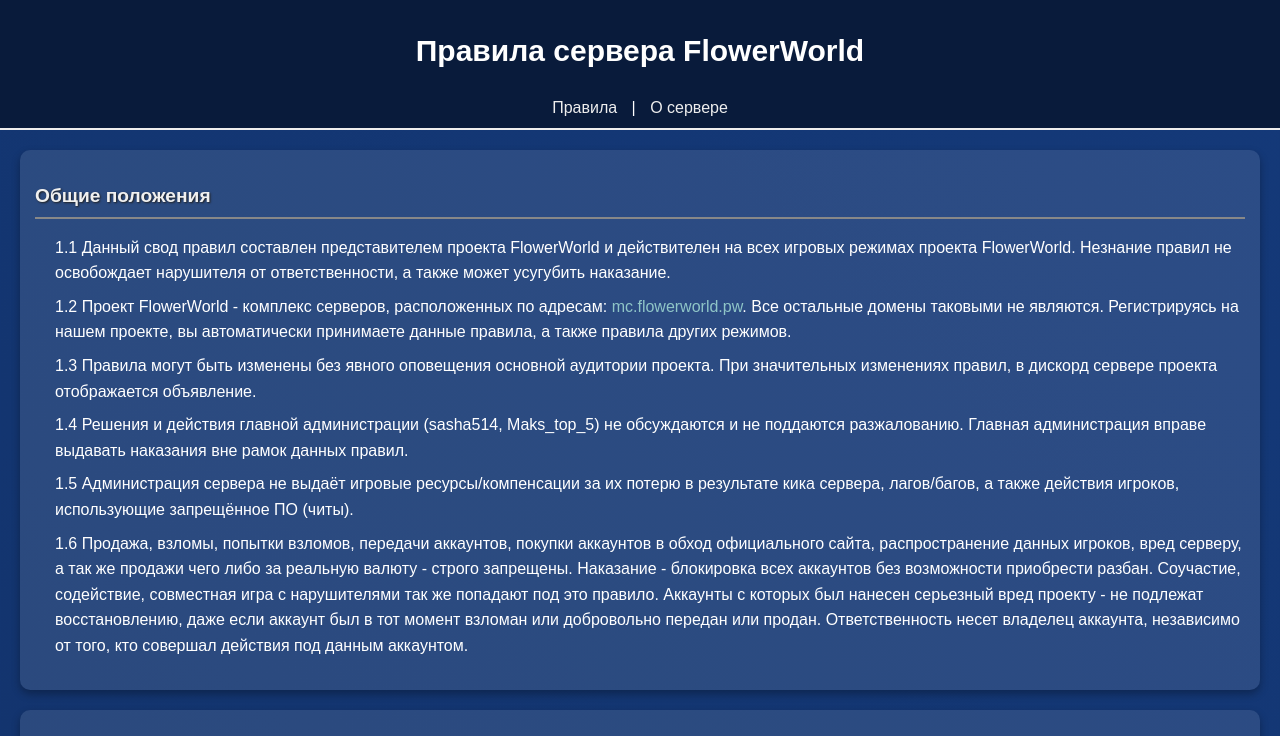
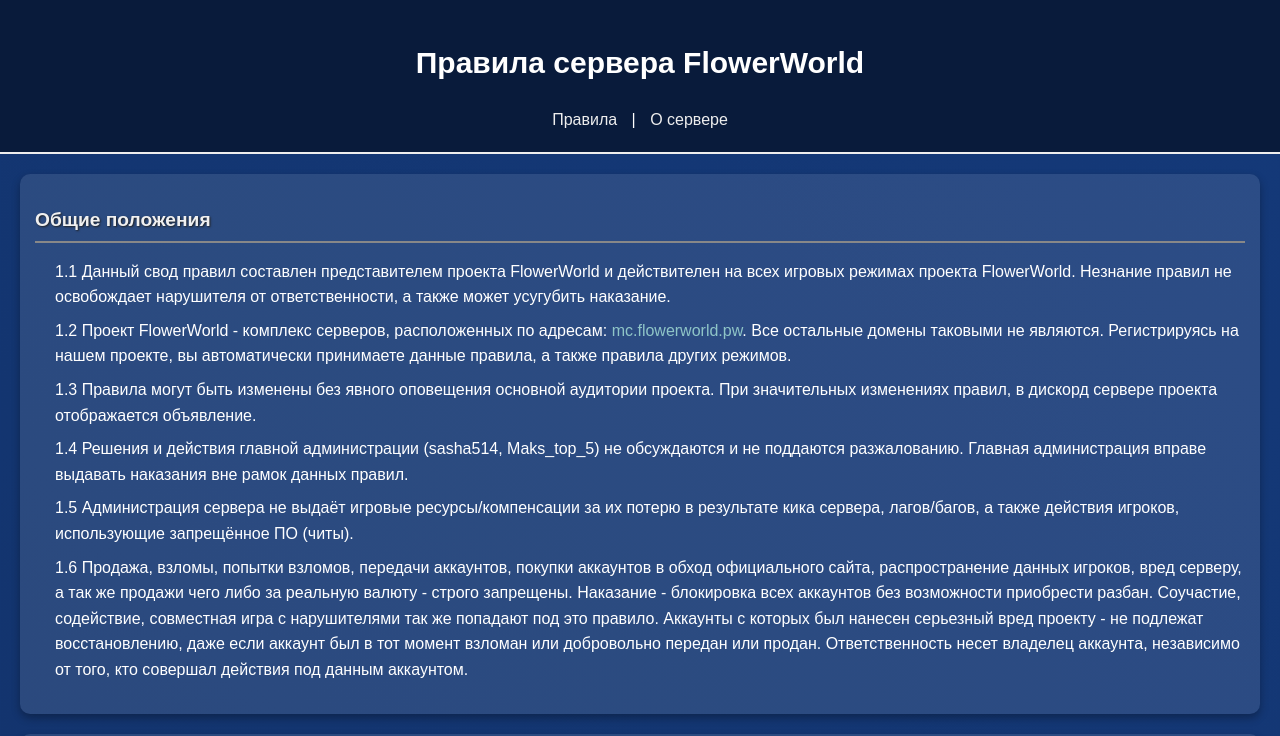
Before and after one commit to TimoshkaPlaying/flowerworld, a plain HTML site: page index.html in a window 1280 px wide. Shown: the top 736 px of the page. Drawn offline with Linux system fonts and the light colour scheme.

Commit message:
Update style.css

```diff
--- a/style.css
+++ b/style.css
@@ -57,7 +57,7 @@
     text-align: center;
     border-bottom: 2px solid #eee; /* Светлый разделитель */
     z-index: 1;
-    height: 12vh;
+    height: 15vh;
     display: flex;
     flex-direction: column;
     justify-content: center;
@@ -65,7 +65,7 @@
 
 main {
     padding: 20px;
-    min-height: 70vh;
+    min-height: 75vh;
 }
 
 section {
@@ -138,4 +138,5 @@
 
 .remove_list {
     list-style-type: none
+
 }
```
